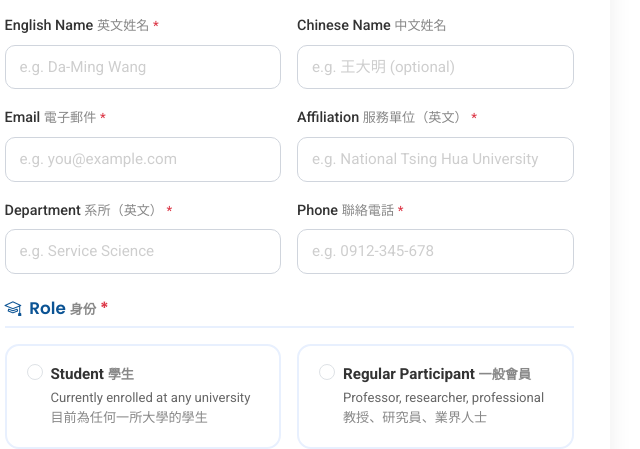
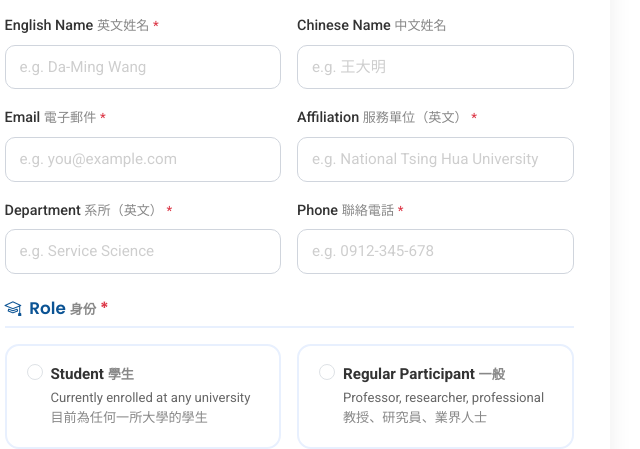
Before and after one commit to tswim2026/tswim2026.github.io, a website: page register-earlybird.html in a window 1280 px wide. Shown: the part 430-879 px from the top of the page, 351-991 px from the left. Drawn offline with Linux system fonts and the light colour scheme.

Commit message:
tighten registration form copy
Remove "(optional)" hint from Chinese Name placeholder and shorten
Regular Participant role label from "一般會員" to "一般".

```diff
--- a/register-earlybird.html
+++ b/register-earlybird.html
@@ -149,7 +149,7 @@
                       </div>
                       <div class="col-md-6">
                         <label class="form-label">Chinese Name <span class="bilingual">中文姓名</span></label>
-                        <input type="text" class="form-control" name="name_zh" placeholder="e.g. 王大明 (optional)">
+                        <input type="text" class="form-control" name="name_zh" placeholder="e.g. 王大明">
                       </div>
                       <div class="col-md-6">
                         <label class="form-label">Email <span class="bilingual">電子郵件</span> <span class="text-danger">*</span></label>
@@ -190,7 +190,7 @@
                           <div class="form-check">
                             <input class="form-check-input" type="radio" name="role" id="roleRegular" value="regular">
                             <label class="form-check-label w-100" for="roleRegular">
-                              <span class="ticket-name">Regular Participant <span class="bilingual">一般會員</span></span>
+                              <span class="ticket-name">Regular Participant <span class="bilingual">一般</span></span>
                               <div class="ticket-desc">Professor, researcher, professional<br><span class="bilingual">教授、研究員、業界人士</span></div>
                             </label>
                           </div>
```
Also changed, not shown: register-late.html (+2 -2 lines), register-onsite.html (+2 -2 lines).
